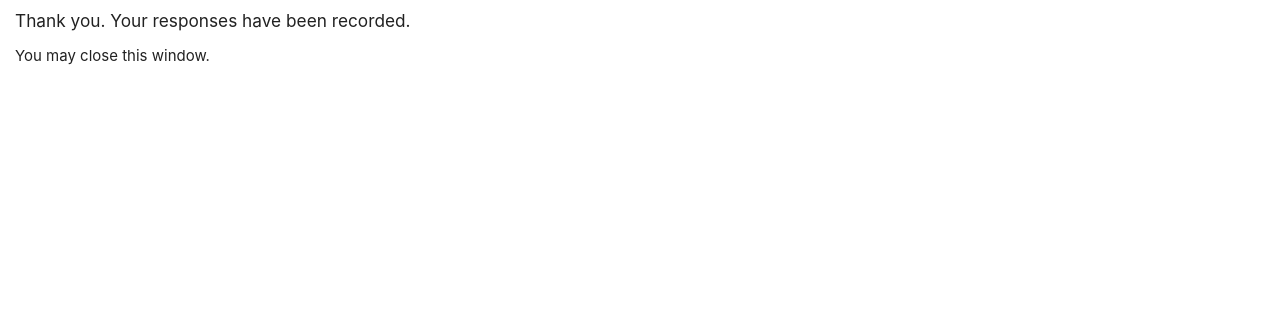
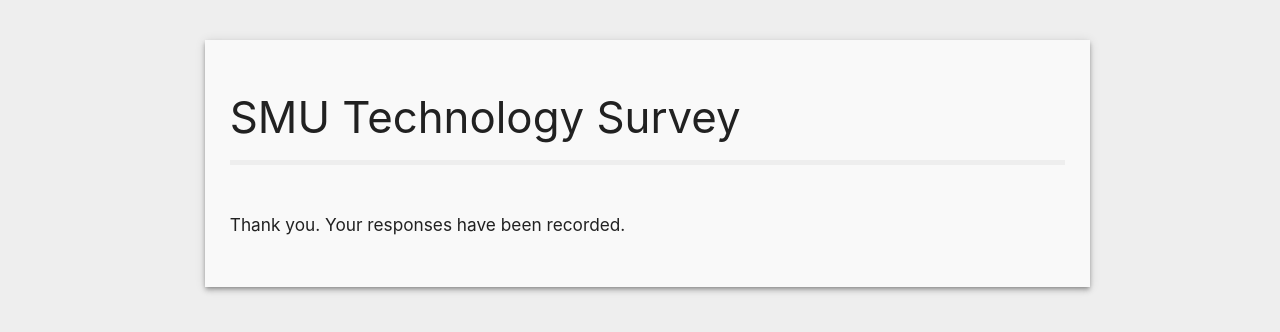
Before and after one commit to smitheric95/AB-Testing-Form, a PHP site: page /templates/thankyou.phtml in a window 1280 px wide. Shown: the top 332 px of the page. Run offline with PHP 8.4, Linux system fonts and the light colour scheme.

Commit message:
restyled thank you page

```diff
--- a/AB-Testing-Form/templates/thankyou.phtml
+++ b/AB-Testing-Form/templates/thankyou.phtml
@@ -2,7 +2,8 @@
 <head>
 <title>Responses Submitted</title>
 <!-- random theme: inherited from materialize.css -->
-<link rel="stylesheet" type="text/css" href="/css/theme_one.css"/>
+<link rel="stylesheet" type="text/css" href="/css/materialize.css"/>
+<link rel="stylesheet" type="text/css" href="/css/main.css"/>
 <!-- main stylesheet -->
 
 <style type="text/css">
@@ -16,7 +17,12 @@ body {
 </head>
 
 <body>
-<h6>Thank you. Your responses have been recorded.</h6>
-<p>You may close this window.</p>
+	<div class="container z-depth-2">
+		<div class="row">
+			<h3>SMU Technology Survey</h3>
+			<div class="heading-divider col s12"></div><br><br>
+			<h6>Thank you. Your responses have been recorded.</h6>
+		</div>
+	</div>
 </body>
 </html>
```
Also changed, not shown: README.md.
